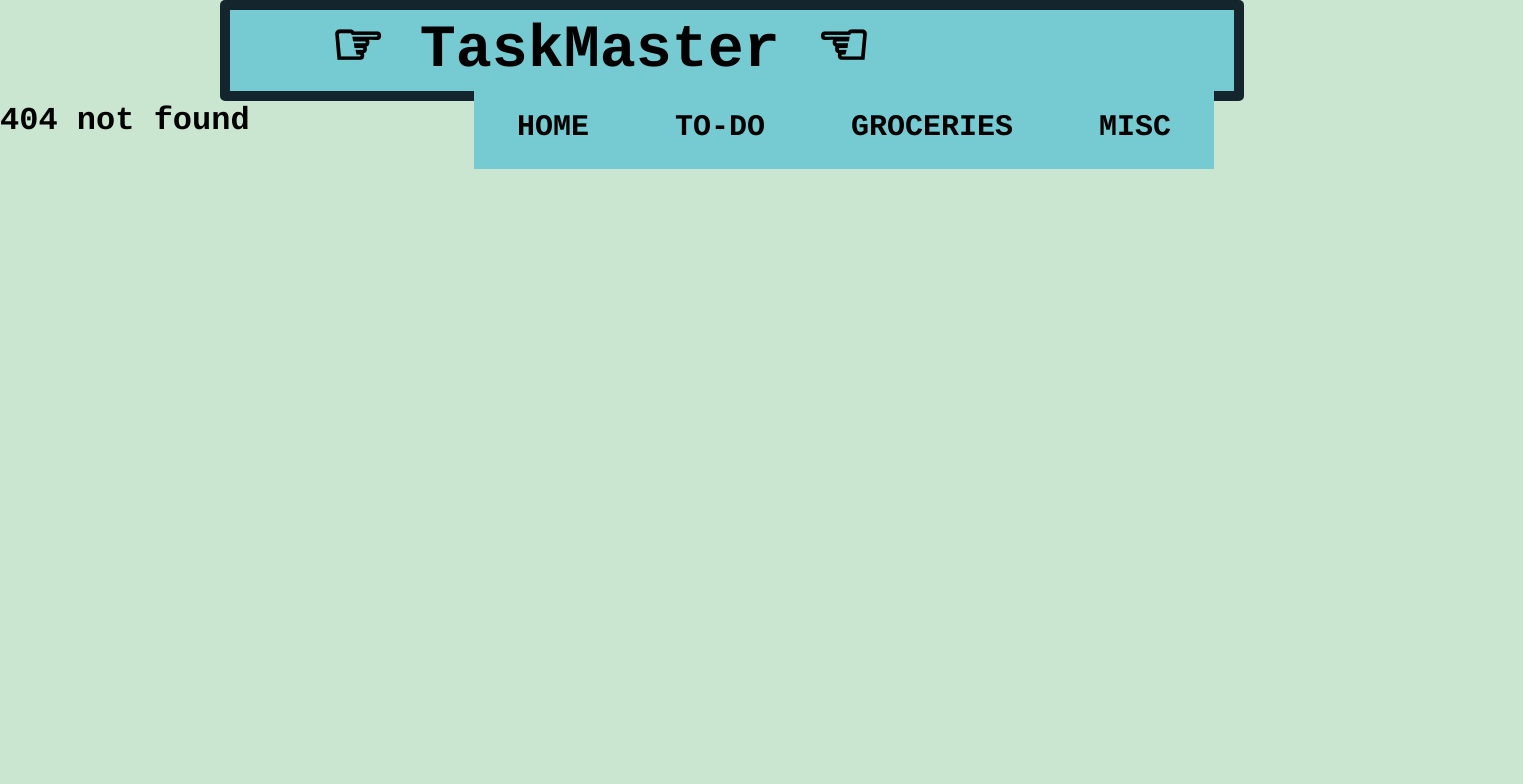
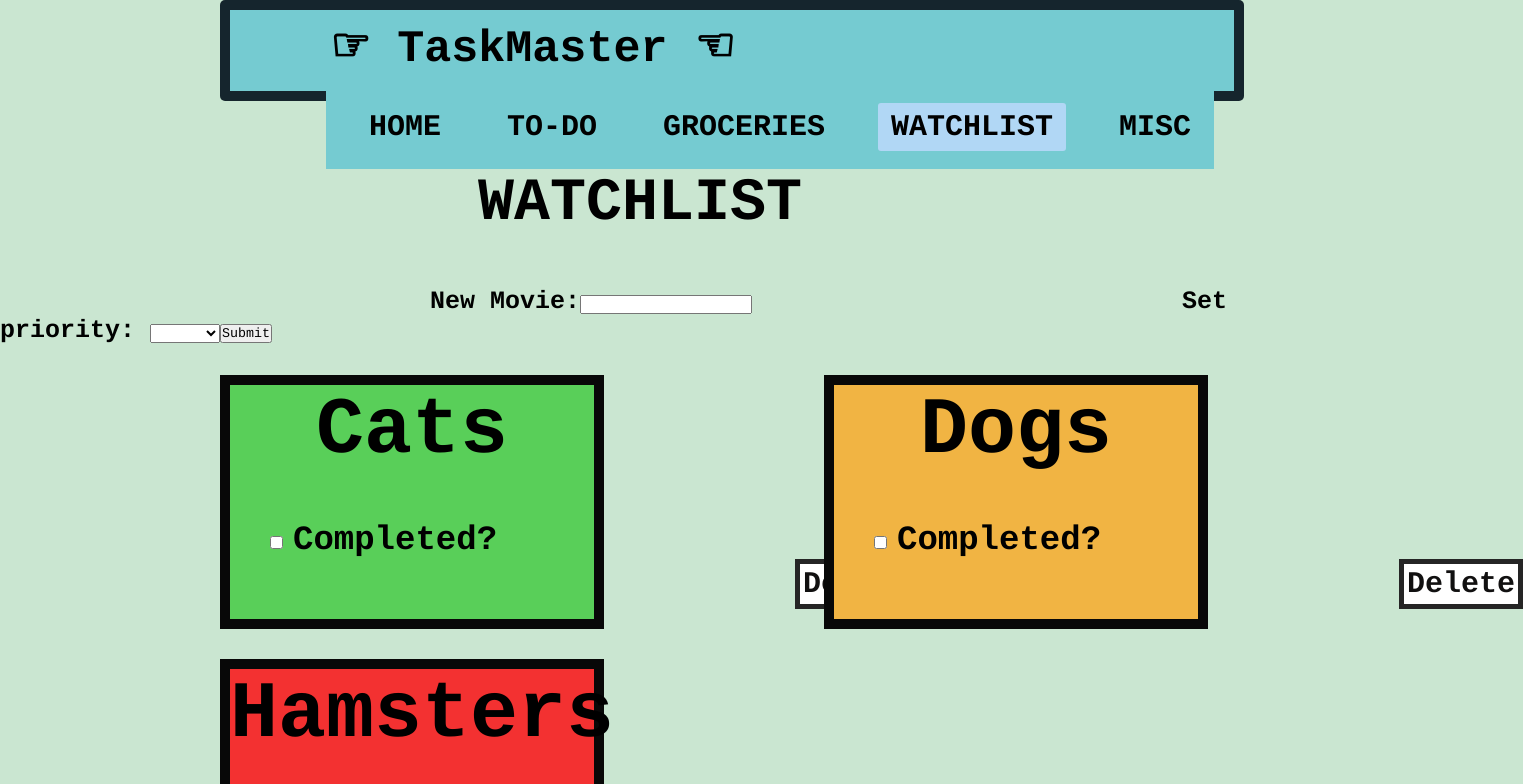
Before and after one commit to perreta/Phase2Project, a React (Create React App) app in the folder task-manager/: page /movies in a window 1280 px wide. Before the commit this address had no page. Shown: the top 784 px of the page, 1523 px wide, since content can reach past the window. Built offline with nearby package versions, Linux system fonts and the light colour scheme; data requests are answered from the project's data file.

Commit message:
dropdown menu

```diff
--- a/task-manager/db.json
+++ b/task-manager/db.json
@@ -49,5 +49,22 @@
       "input": "Hamsters",
       "priority": "high"
     }
+  ],
+  "watchlist": [
+    {
+      "id": 1,
+      "input": "Cats",
+      "priority": "low"
+    },
+    {
+      "id": 2,
+      "input": "Dogs",
+      "priority": "medium"
+    },
+    {
+      "id": 3,
+      "input": "Hamsters",
+      "priority": "high"
+    }
   ]
 }
--- a/task-manager/src/Header.js
+++ b/task-manager/src/Header.js
@@ -6,10 +6,15 @@ import { NavLink } from "react-router-dom"
         <body>
             <nav>
                 <label className="title">☞ TaskMaster ☜</label>
-                <ul>
+                <ul class="nav">
                     <li><NavLink exact to="/">Home</NavLink></li>
                     <li><NavLink to="/todo">To-Do</NavLink></li>
                     <li><NavLink to="/groceries">Groceries</NavLink></li>
+                    <li><NavLink to="/movies">Watchlist</NavLink>
+                        <ul>
+                            <li class="dropdown"><NavLink to="/movieadd">Add Movie</NavLink></li>
+                        </ul>
+                    </li>
                     <li><NavLink to="/misc">Misc</NavLink></li>
                 </ul>
             </nav>
--- a/task-manager/src/Main.js
+++ b/task-manager/src/Main.js
@@ -1,6 +1,7 @@
 import GroceryContainer from "./GroceryContainer";
 import ToDoContainer from "./ToDoContainer";
 import MiscContainer from "./MiscContainer";
+import WatchlistContainer from "./WatchlistContainer";
 import Home from "./Home";
 import { Switch, Route } from "react-router-dom";
 import React, { useState } from "react";
@@ -18,6 +19,9 @@ function Main () {
                 <Route path="/misc">
                     <MiscContainer />
                 </Route>
+                <Route path="/movies">
+                    <WatchlistContainer />
+                </Route>
                 <Route exact path="/">
                     <Home />
                 </Route>
--- /dev/null
+++ b/task-manager/src/Watchlist.js
@@ -0,0 +1,36 @@
+import { useState } from 'react';
+
+function Watchlist ({ id, input, priority, watchlistArray, setWatchlistArray }) {
+
+    const [ isChecked, setIsChecked ] = useState(false)
+
+    function handleRemove(e) {
+        console.log(e.target)
+        fetch(`http://localhost:8000/misc/${id}`, {
+            method: 'DELETE',
+        })
+        .then(res => res.json())
+        const watchlistToDisplay = watchlistArray.filter((watchlist) => {
+            if (watchlist.id === id) return false
+            else return true
+        })
+        setWatchlistArray(watchlistToDisplay)
+    }
+
+    function handleOnChange(){
+        setIsChecked(prevIsChecked => !prevIsChecked)
+    }
+
+    return(
+        <div className="bars">
+            <div className={priority} id={isChecked ? "completed" : ""}>
+                <h3 className="h3">{input}</h3>
+                <input type="checkbox" className="checkbox" onChange={handleOnChange}/>
+                <label className="complete">{isChecked ? "Complete" : "Completed?"}</label>
+                <button onClick={handleRemove} className="remove">Delete</button>
+            </div>
+        </div>
+    )
+}
+
+export default Watchlist
--- /dev/null
+++ b/task-manager/src/WatchlistContainer.js
@@ -0,0 +1,28 @@
+import { useState, useEffect } from "react"
+import Watchlist from "./Watchlist"
+import WatchlistForm from "./WatchlistForm"
+
+function WatchlistContainer () {
+
+    const [ watchlistArray, setWatchlistArray ] = useState([])
+    useEffect(() => {
+        fetch("http://localhost:8000/watchlist")
+            .then(resp=>resp.json())
+            .then(data=>setWatchlistArray(data))
+    }, [])
+
+    const watchlist = watchlistArray.map(item => {
+        return <Watchlist key={item.id} id={item.id} input={item.input} priority={item.priority} watchlistArray={watchlistArray} setWatchlistArray={setWatchlistArray} />
+    })
+
+
+    return (
+        <>
+           <h1 className="todo">WATCHLIST</h1>
+           <WatchlistForm setWatchlistArray={setWatchlistArray}/>
+            {watchlist}
+        </>
+    )
+}
+
+export default WatchlistContainer
--- /dev/null
+++ b/task-manager/src/WatchlistForm.js
@@ -0,0 +1,49 @@
+import { useState } from "react"
+
+function WatchlistForm({ setWatchlistArray }){
+    const [ input, setInput ] = useState("");
+    const [ priority, setPriority ] = useState("")
+
+    function handleSubmit(event) {
+        event.preventDefault()
+        const newWatchlist = { input, priority }
+        fetch('http://localhost:8000/watchlist', {
+            method: 'POST', headers: {
+                'Content-Type': 'application/json'
+            }, body: JSON.stringify(newWatchlist)
+        })
+        .then(resp => resp.json())
+        .then(newWatchlistResponse => {
+            console.log(newWatchlistResponse)
+            setWatchlistArray(prevWatchlist => [newWatchlistResponse, ...prevWatchlist])
+        })
+        event.target.reset()
+    }
+
+    function handleInputChange(event){
+        setInput(event.target.value)
+    }
+
+    function handlePriorityChange(event){
+        setPriority(event.target.value)
+    }
+
+    return (
+        <form id="todo-form" onSubmit={handleSubmit}>
+                <label className="labels">
+                    New Movie:
+                    <input onChange={handleInputChange} type="text" name="input" />
+                </label>
+                <label className="labels">Set priority: </label>
+                <select className="priority" onChange={handlePriorityChange} name="priority">
+                    <option selected="selected" disabled> </option>
+                    <option value="low">Low</option>
+                    <option value="medium">Medium</option>
+                    <option value="high">High</option>
+                </select>
+                <input type="submit" value="Submit" />
+        </form>
+    )
+}
+
+export default WatchlistForm
--- a/task-manager/src/style.css
+++ b/task-manager/src/style.css
@@ -31,7 +31,7 @@ nav{
 
 label.title{
     color: rgb(0, 0, 0);
-    font-size: 60px;
+    font-size: 45px;
     line-height: 80px;
     padding: 0 100px;
     background: #75cbd1;
@@ -55,7 +55,7 @@ nav ul li{
 
 nav ul li a{
     color: rgb(0, 0, 0);
-    font-size: 30px;
+    font-size:30px;
     padding: 7px 13px;
     border-radius: 3px;
     text-transform: uppercase;
@@ -169,3 +169,28 @@ a.active,a:hover{
     background-color: gray;
     color: rgb(179, 179, 179);
 }
+
+/* CSS FOR DROPDOWN FUNCTIONALITY */
+
+
+  .nav li {
+    float: left;
+    margin-right: 10px;
+    position: relative;
+  }
+
+  .dropdown a{
+    font-size: 18px;
+  }
+
+  .nav ul {
+    background-color: #fff;
+    background: rgba(255, 255, 255, 0);
+    list-style: none;
+    position: absolute;
+    left: -9999px;
+  }
+
+  .nav li:hover ul {
+    left: 0;
+  }
```
